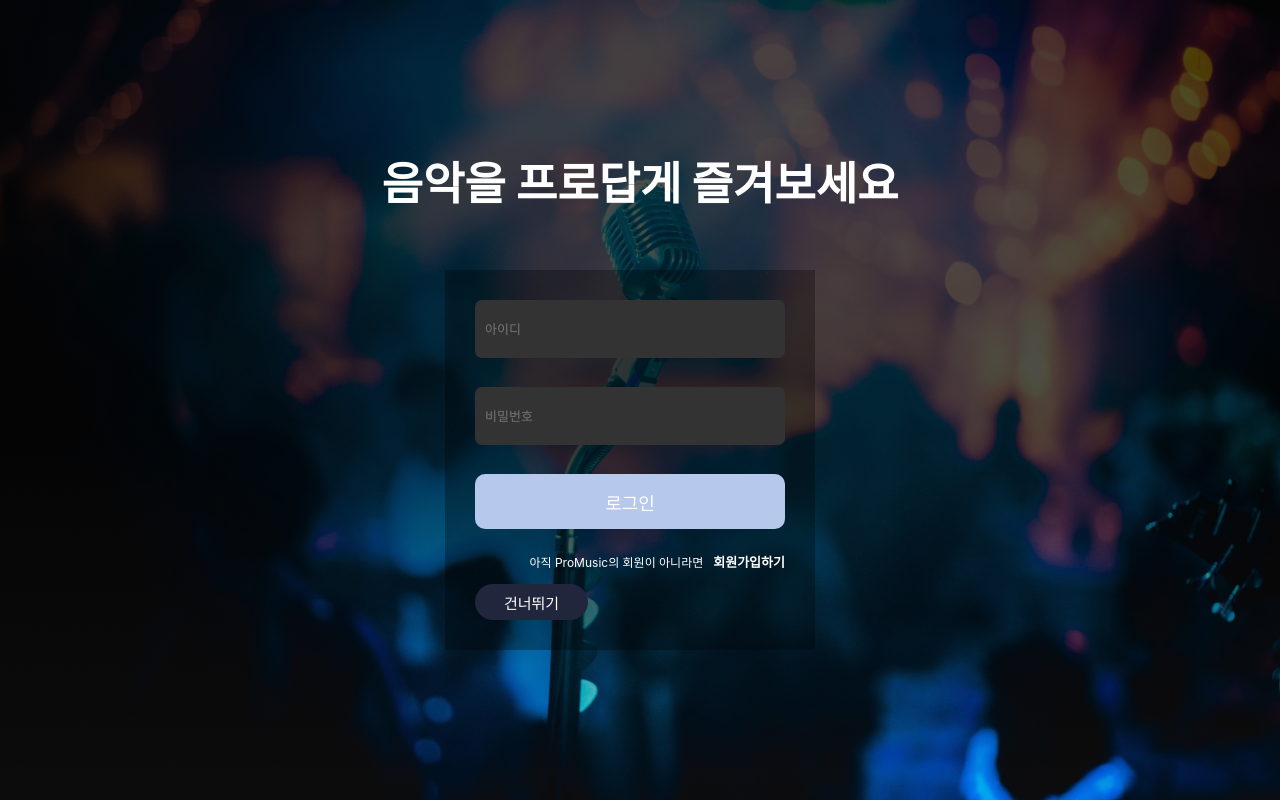
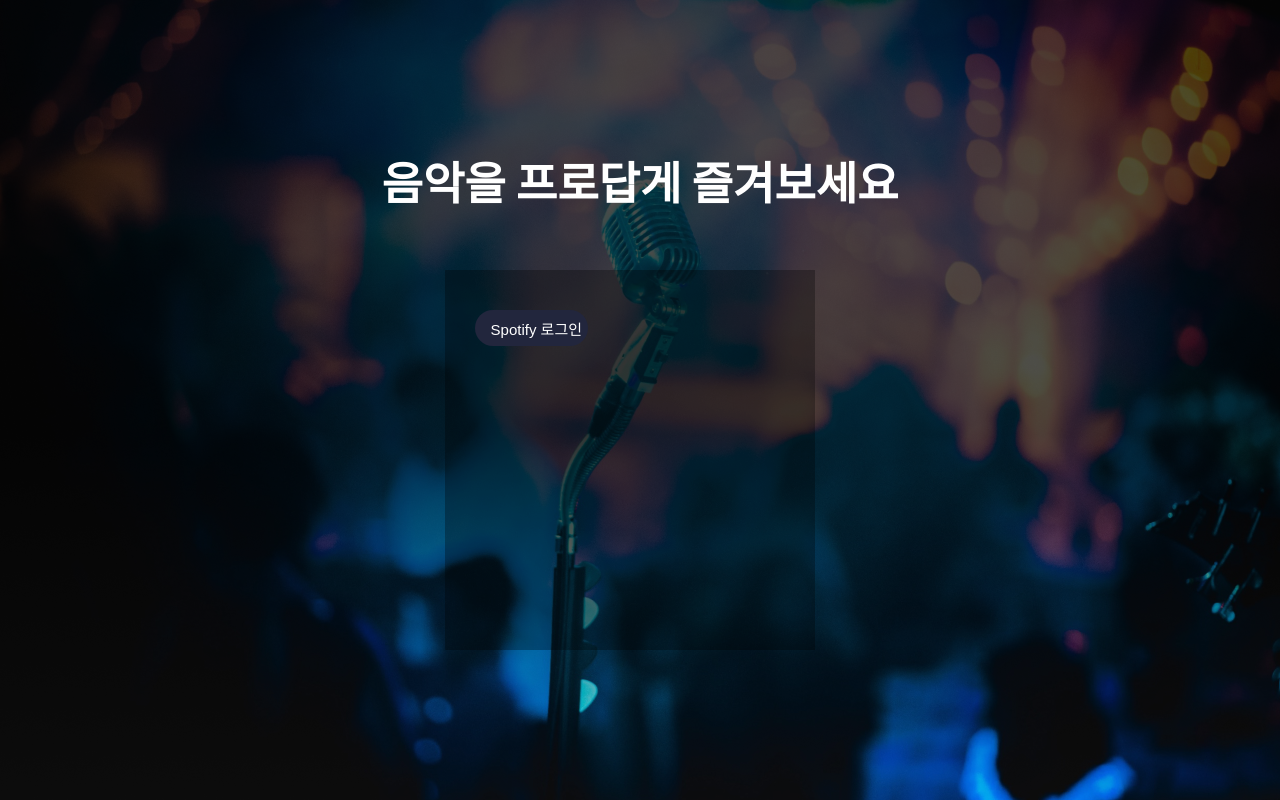
Before and after one commit to mingeung/madcamp_week3_frontend, a React (Create React App) app: page /login in a window 1280 px wide. Built offline with nearby package versions, Linux system fonts and the light colour scheme; no server answers.

Commit message:
spotify 인증 페이지로 넘어가기 성공

```diff
--- a/src/pages/Log.js
+++ b/src/pages/Log.js
@@ -6,6 +6,7 @@ import Home from "./Home";
 import { useNavigate } from "react-router-dom";
 import "./Log.css";
 import { useAuth } from "../AuthContext";
+import instance from "../axiosConfig.js";
 
 const Login = () => {
   const [inputId, setInputId] = useState("");
@@ -15,52 +16,63 @@ const Login = () => {
   const navigate = useNavigate();
   const [isLoginButtonDisabled, setIsLoginButtonDisabled] = useState(true);
 
-  //input data의 변화가 있을 때마다 value 값을 변경해서 useState 해준다.
-  const handleInputId = (e) => {
-    setInputId(e.target.value);
-    updateIsLoginButtonDisabled();
-  };
-
-  const handleInputPw = (e) => {
-    setInputPw(e.target.value);
-    updateIsLoginButtonDisabled();
-  };
-
-  //회원가입 페이지 이동
-  const onClickSignUp = () => {
-    navigate("/signup");
-  };
-  //바로 홈화면 이동
-  const onClickPass = () => {
-    navigate("/home");
-  };
-
-  //login 버튼 클릭 이벤트
-  const onClickLogin = async () => {
+  // Spotify 로그인 페이지로 이동
+  const handleLogin = async () => {
     try {
-      const response = await axios.post("http://172.10.7.24:80/login", {
-        user_id: inputId,
-        password: inputPw,
-      });
-
-      setResponseData(response.data);
-      const user = response.data.user;
-
-      navigate("/home");
-      login(user.user_id);
-      console.log(user.user_id);
-    } catch (e) {
-      console.log("오류 발생:", e);
+      const response = await axios.get("/spotifyLogin");
+      // 서버에서 반환한 URL로 리디렉션
+      window.location.href = response.data;
+    } catch (error) {
+      console.error("Spotify login redirect failed:", error);
     }
   };
 
-  const updateIsLoginButtonDisabled = () => {
-    if (inputId !== "" && inputPw !== "") {
-      setIsLoginButtonDisabled(false);
-    } else {
-      setIsLoginButtonDisabled(true);
-    }
-  };
+  // //input data의 변화가 있을 때마다 value 값을 변경해서 useState 해준다.
+  // const handleInputId = (e) => {
+  //   setInputId(e.target.value);
+  //   updateIsLoginButtonDisabled();
+  // };
+
+  // const handleInputPw = (e) => {
+  //   setInputPw(e.target.value);
+  //   updateIsLoginButtonDisabled();
+  // };
+
+  // //회원가입 페이지 이동
+  // const onClickSignUp = () => {
+  //   navigate("/signup");
+  // };
+  // //바로 홈화면 이동
+  // const onClickPass = () => {
+  //   navigate("/home");
+  // };
+
+  // //login 버튼 클릭 이벤트
+  // const onClickLogin = async () => {
+  //   try {
+  //     const response = await axios.post("http://172.10.7.24:80/login", {
+  //       user_id: inputId,
+  //       password: inputPw,
+  //     });
+
+  //     setResponseData(response.data);
+  //     const user = response.data.user;
+
+  //     navigate("/home");
+  //     login(user.user_id);
+  //     console.log(user.user_id);
+  //   } catch (e) {
+  //     console.log("오류 발생:", e);
+  //   }
+  // };
+
+  // const updateIsLoginButtonDisabled = () => {
+  //   if (inputId !== "" && inputPw !== "") {
+  //     setIsLoginButtonDisabled(false);
+  //   } else {
+  //     setIsLoginButtonDisabled(true);
+  //   }
+  // };
 
   return (
     <div className="login">
@@ -68,7 +80,10 @@ const Login = () => {
         <h2 className="login-title">음악을 프로답게 즐겨보세요</h2>
         <div className="login-container">
           <div>
-            <input
+            <button className="sign-up-box" onClick={handleLogin}>
+              Spotify 로그인
+            </button>
+            {/* <input
               className="input-box"
               type="text"
               name="input_id"
@@ -111,11 +126,11 @@ const Login = () => {
           </div>
           <button type="button" onClick={onClickPass}>
             건너뛰기
-          </button>
+          </button> */}
+          </div>
         </div>
       </div>
     </div>
   );
 };
-
 export default Login;
```
